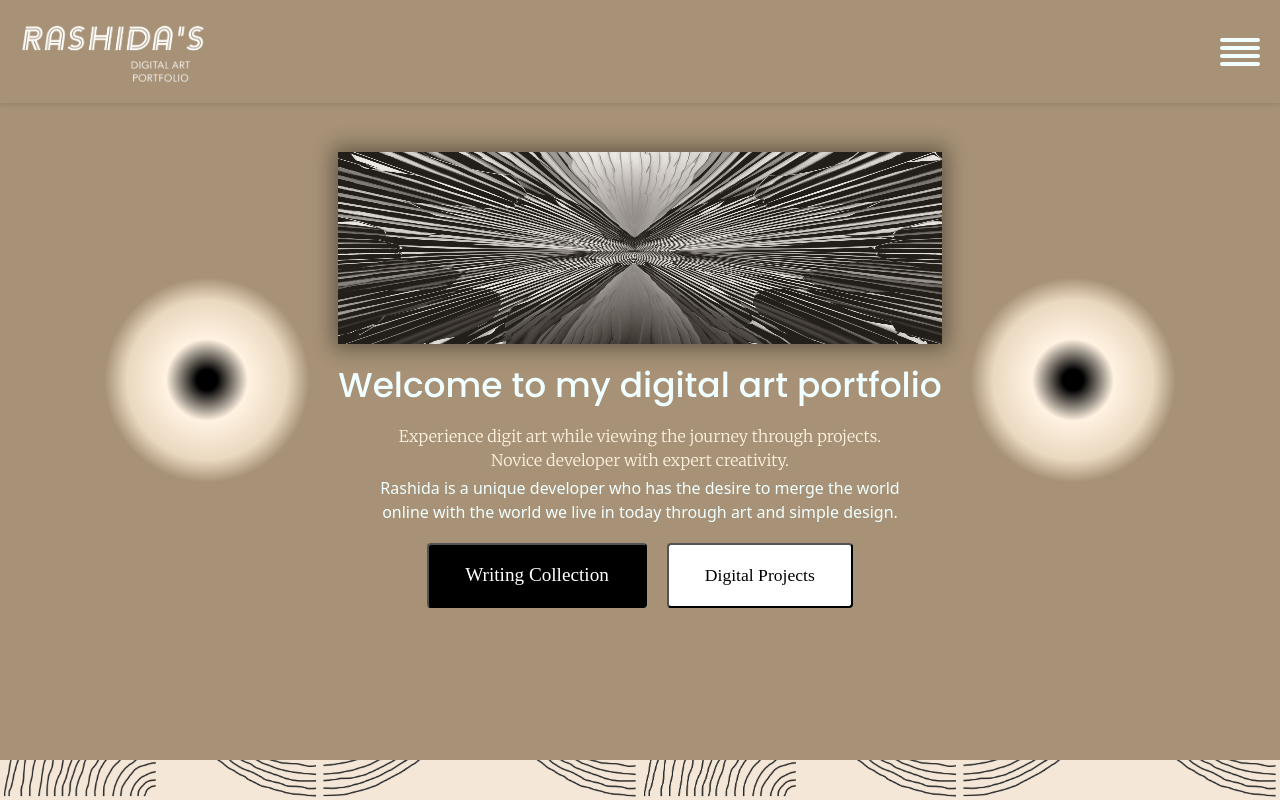
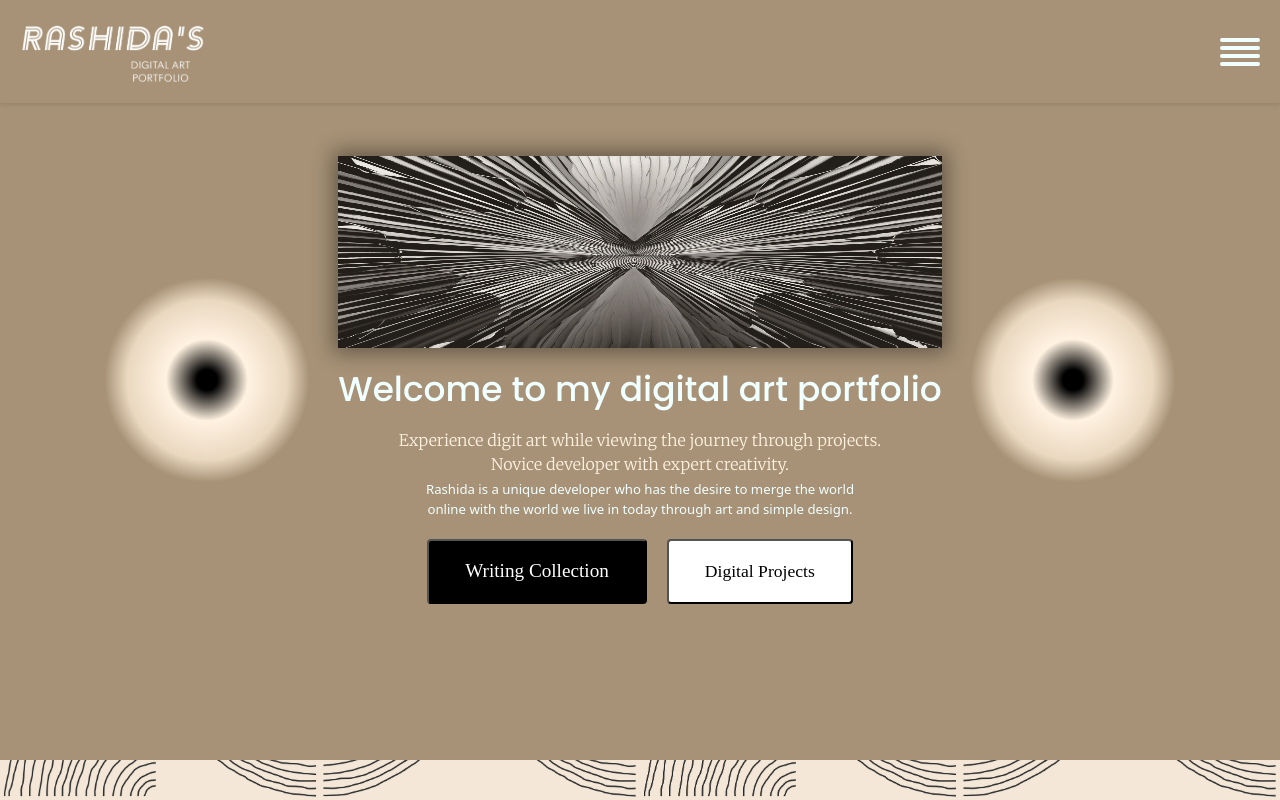
Before and after one commit to RStrozier/new-portfolio, a React (Vite) app: page / in a window 1280 px wide. Shown: the top 800 px of the page. Built offline with nearby package versions, Linux system fonts and the light colour scheme; the HTML template or start-up script is replaced by a standard one; a web font is replaced by a local one.

Commit message:
font size

```diff
--- a/src/App.css
+++ b/src/App.css
@@ -38,6 +38,10 @@ max-width: 1280px;
   background-color: rgba(240, 248, 255, 0.849);
   padding: .5rem;
   border-radius: 6%;
+}
+
+.text-sm {
+  font-size: .825rem;
 }
 
 .background-composure-light {
--- a/src/sections/section-one/SectionOne.tsx
+++ b/src/sections/section-one/SectionOne.tsx
@@ -26,7 +26,7 @@ const SectionOne = () => {
             </div>
 
           <div className="center-container">
-          <div className="text-center">Rashida is a unique developer who has the desire to merge the world
+          <div className="text-center text-sm">Rashida is a unique developer who has the desire to merge the world
             <br />
             online with the world we live in today through art and simple design.
           </div>
```
